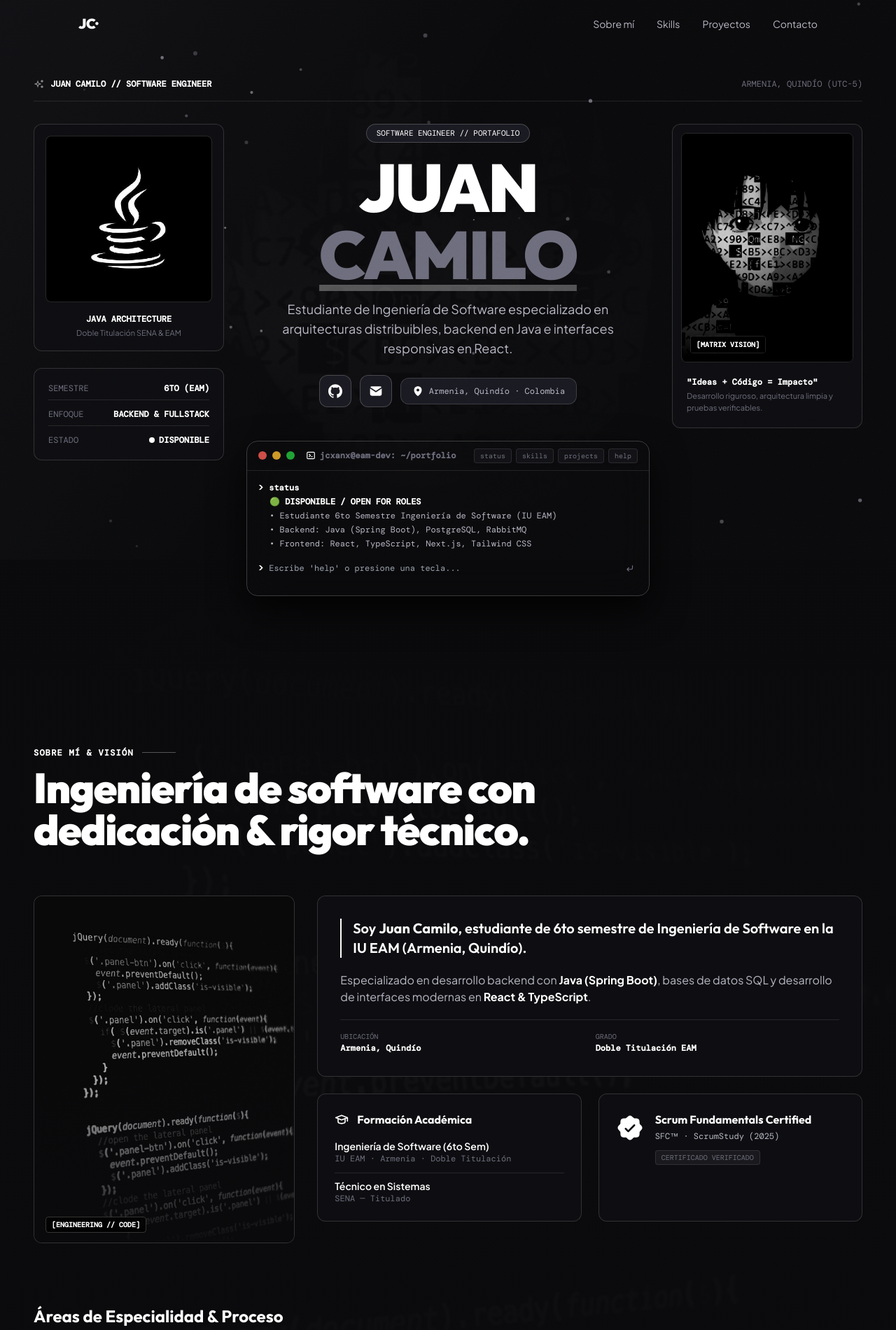
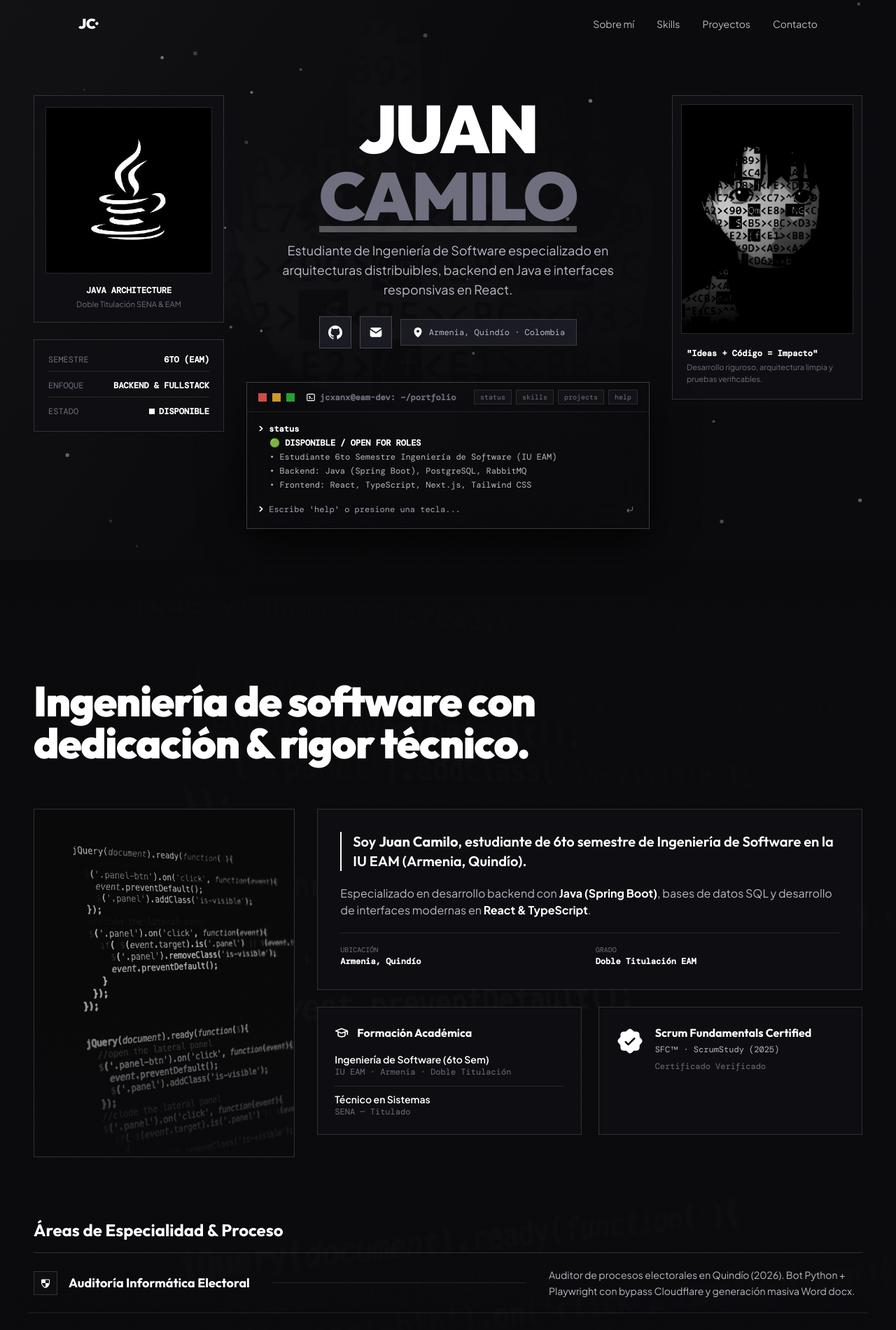
Before and after one commit to JXANX/PortafolioJXANX, a Next.js app: page / in a window 1280 px wide. Shown: the top 1901 px of the page at 70% size. Built offline with nearby package versions, Linux system fonts and the light colour scheme; a web font is replaced by a local one.

Commit message:
refactor: remove all section tags, apply sharp corners, fix scroll-to-top on page load

```diff
--- a/src/app/globals.css
+++ b/src/app/globals.css
@@ -42,7 +42,7 @@ html.lenis, html.lenis body { height: auto; }
 /* Custom Scrollbar */
 ::-webkit-scrollbar { width: 5px; }
 ::-webkit-scrollbar-track { background: #0A0A0C; }
-::-webkit-scrollbar-thumb { background: #262630; border-radius: 3px; }
+::-webkit-scrollbar-thumb { background: #262630; border-radius: 0px; }
 ::-webkit-scrollbar-thumb:hover { background: #FFFFFF; }
 
 /* Custom cursor desktop */
@@ -57,7 +57,7 @@ html.lenis, html.lenis body { height: auto; }
 .ghibli-glass {
   background: #0E0E12;
   border: 1px solid rgba(255, 255, 255, 0.15);
-  border-radius: 12px;
+  border-radius: 0px;
   box-shadow: none !important;
   transform: none !important;
   transition: border-color 0.25s ease, background-color 0.25s ease;
@@ -73,7 +73,7 @@ html.lenis, html.lenis body { height: auto; }
 .ghibli-glass-light {
   background: #14141A;
   border: 1px solid rgba(255, 255, 255, 0.12);
-  border-radius: 10px;
+  border-radius: 0px;
   box-shadow: none !important;
 }
 
--- a/src/components/about-section.tsx
+++ b/src/components/about-section.tsx
@@ -34,10 +34,6 @@ export function AboutSection() {
       <div className="relative z-10 max-w-7xl mx-auto space-y-16">
         {/* Section Header */}
         <div>
-          <div className="flex items-center gap-3 font-mono text-xs text-white uppercase tracking-widest mb-3 font-semibold">
-            <span>SOBRE MÍ &amp; VISIÓN</span>
-            <span className="h-px w-12 bg-white/30" />
-          </div>
           <h2 className="font-display text-4xl sm:text-6xl font-black text-white max-w-3xl tracking-tight leading-[1.08]">
             Ingeniería de software con dedicación &amp; rigor técnico.
           </h2>
@@ -48,7 +44,7 @@ export function AboutSection() {
 
           {/* Left: About Image (Flat Abstract Frame) */}
           <div className="lg:col-span-4">
-            <div className="relative aspect-[3/4] w-full rounded-xl overflow-hidden border border-white/15 bg-[#0E0E12]">
+            <div className="relative aspect-[3/4] w-full rounded-none overflow-hidden border border-white/15 bg-[#0E0E12]">
               <Image
                 src="/mono-about.png"
                 alt="Engineering workspace"
@@ -56,18 +52,13 @@ export function AboutSection() {
                 className="object-cover grayscale contrast-125 opacity-70"
               />
               <div className="absolute inset-0 bg-gradient-to-t from-[#0A0A0C] via-transparent to-transparent" />
-              <div className="absolute bottom-4 left-4 right-4">
-                <span className="font-mono text-[10px] text-white font-bold bg-black/80 px-2 py-1 rounded border border-white/20">
-                  [ENGINEERING // CODE]
-                </span>
-              </div>
             </div>
           </div>
 
           {/* Right: Bio + Education Flat Cards */}
           <div className="lg:col-span-8 space-y-6">
             {/* Bio Card */}
-            <div className="rounded-xl border border-white/15 bg-[#0E0E12] p-8 space-y-5">
+            <div className="rounded-none border border-white/15 bg-[#0E0E12] p-8 space-y-5">
               <p className="text-lg md:text-xl font-display font-semibold text-white leading-relaxed border-l-2 border-white pl-4">
                 Soy <span className="text-white font-bold">Juan Camilo</span>, estudiante de 6to semestre de Ingeniería de Software en la IU EAM (Armenia, Quindío).
               </p>
@@ -90,7 +81,7 @@ export function AboutSection() {
 
             {/* Education + Cert Row (Side by Side Flat) */}
             <div className="grid grid-cols-1 sm:grid-cols-2 gap-6">
-              <div className="rounded-xl border border-white/15 bg-[#0E0E12] p-6 space-y-4">
+              <div className="rounded-none border border-white/15 bg-[#0E0E12] p-6 space-y-4">
                 <div className="flex items-center gap-3 text-white">
                   <TbSchool className="h-5 w-5" />
                   <h3 className="font-display font-bold text-white text-base">
@@ -109,14 +100,14 @@ export function AboutSection() {
                 </div>
               </div>
 
-              <div className="rounded-xl border border-white/15 bg-[#0E0E12] p-6 flex items-start gap-4">
+              <div className="rounded-none border border-white/15 bg-[#0E0E12] p-6 flex items-start gap-4">
                 <PiSealCheckFill className="h-10 w-10 text-white shrink-0 mt-1" />
                 <div>
                   <h4 className="font-display font-bold text-white text-base mb-1">Scrum Fundamentals Certified</h4>
                   <p className="text-xs text-text-secondary font-mono">SFC™ · ScrumStudy (2025)</p>
-                  <span className="inline-block mt-3 text-[10px] font-mono text-text-muted bg-white/5 border border-white/10 px-2 py-0.5 rounded">
-                    CERTIFICADO VERIFICADO
-                  </span>
+                  <p className="mt-2 text-xs font-mono text-text-muted">
+                    Certificado Verificado
+                  </p>
                 </div>
               </div>
             </div>
@@ -137,7 +128,7 @@ export function AboutSection() {
                 className="flex flex-col md:flex-row md:items-center justify-between gap-4 py-5 border-b border-white/10 group hover:bg-white/[0.03] transition-all px-2 -mx-2"
               >
                 <div className="flex items-center gap-4 min-w-[280px]">
-                  <div className="p-2 rounded-lg border border-white/15 bg-[#0E0E12]">
+                  <div className="p-2 rounded-none border border-white/15 bg-[#0E0E12]">
                     <Icon className="h-4 w-4 text-white" />
                   </div>
                   <h4 className="font-display font-bold text-lg text-white group-hover:underline underline-offset-4 transition-all">
--- a/src/components/hero-section.tsx
+++ b/src/components/hero-section.tsx
@@ -18,27 +18,18 @@ export function HeroSection() {
       <ParticleSunbeams />
 
       <div className="relative z-10 max-w-7xl mx-auto w-full">
-        {/* Top Tag Bar */}
-        <div className="flex items-center justify-between mb-8 pb-4 border-b border-white/10 text-xs font-mono text-text-muted">
-          <span className="flex items-center gap-2 text-white font-bold">
-            <TbSparkles className="h-4 w-4 animate-pulse text-white" />
-            JUAN CAMILO // SOFTWARE ENGINEER
-          </span>
-          <span>ARMENIA, QUINDÍO (UTC-5)</span>
-        </div>
-
         {/* Flat Asymmetric 3-Column Grid Wireframe */}
-        <div className="grid grid-cols-1 lg:grid-cols-12 gap-8 items-start">
+        <div className="grid grid-cols-1 lg:grid-cols-12 gap-8 items-start pt-6">
 
           {/* Left Lateral Column: Vertical Flat Avatar & Technical Badges */}
           <div className="lg:col-span-3 space-y-6 order-2 lg:order-1">
             <div
-              className="ghibli-glass p-4 rounded-xl border border-white/15 bg-[#0E0E12] flex flex-col items-center text-center group cursor-pointer hover:border-white/40 transition-all duration-300"
+              className="ghibli-glass p-4 rounded-none border border-white/15 bg-[#0E0E12] flex flex-col items-center text-center group cursor-pointer hover:border-white/40 transition-all duration-300"
               onMouseEnter={() => setLogoHovered(true)}
               onMouseLeave={() => setLogoHovered(false)}
             >
               {/* Java Avatar Container */}
-              <div className="relative aspect-square w-full rounded-lg overflow-hidden border border-white/15 bg-black p-4 mb-4">
+              <div className="relative aspect-square w-full rounded-none overflow-hidden border border-white/15 bg-black p-4 mb-4">
                 <Image
                   src="/mono-avatar.png"
                   alt="Java Icon Logo"
@@ -59,7 +50,7 @@ export function HeroSection() {
             </div>
 
             {/* Quick Metrics Flat Box */}
-            <div className="ghibli-glass p-5 rounded-xl border border-white/15 bg-[#0E0E12] space-y-3 font-mono text-xs">
+            <div className="ghibli-glass p-5 rounded-none border border-white/15 bg-[#0E0E12] space-y-3 font-mono text-xs">
               <div className="flex justify-between items-center pb-2 border-b border-white/10">
                 <span className="text-text-muted">SEMESTRE</span>
                 <span className="text-white font-bold">6TO (EAM)</span>
@@ -71,7 +62,7 @@ export function HeroSection() {
               <div className="flex justify-between items-center">
                 <span className="text-text-muted">ESTADO</span>
                 <span className="text-white font-bold flex items-center gap-1.5">
-                  <span className="h-2 w-2 rounded-full bg-white" />
+                  <span className="h-2 w-2 rounded-none bg-white" />
                   DISPONIBLE
                 </span>
               </div>
@@ -80,10 +71,6 @@ export function HeroSection() {
 
           {/* Center Column: Giant Editorial Title & Interactive Console */}
           <div className="lg:col-span-6 flex flex-col items-center text-center order-1 lg:order-2">
-            <div className="inline-flex items-center gap-2 px-3.5 py-1 rounded-full border border-white/20 bg-bg-surface text-[11px] font-mono text-white mb-4">
-              <span>SOFTWARE ENGINEER // PORTAFOLIO</span>
-            </div>
-
             <h1 className="font-display text-5xl sm:text-7xl md:text-8xl font-black tracking-tight text-white mb-4 leading-[0.98] uppercase">
               Juan <span className="text-text-muted underline decoration-white/30 underline-offset-8">Camilo</span>
             </h1>
@@ -92,13 +79,13 @@ export function HeroSection() {
               Estudiante de Ingeniería de Software especializado en arquitecturas distribuibles, backend en Java e interfaces responsivas en React.
             </p>
 
-            {/* Social Pill Buttons */}
+            {/* Social Buttons */}
             <div className="flex flex-wrap justify-center items-center gap-3 text-text-secondary mb-6">
               <a
                 href="https://github.com/JXANX"
                 target="_blank"
                 rel="noopener noreferrer"
-                className="p-3 rounded-xl border border-white/20 bg-bg-surface text-white hover:bg-white hover:text-black transition-all duration-300"
+                className="p-3 rounded-none border border-white/20 bg-bg-surface text-white hover:bg-white hover:text-black transition-all duration-300"
                 aria-label="GitHub"
               >
                 <SiGithub className="h-5 w-5" />
@@ -106,13 +93,13 @@ export function HeroSection() {
 
               <a
                 href="mailto:castanedaloperaj@gmail.com"
-                className="p-3 rounded-xl border border-white/20 bg-bg-surface text-white hover:bg-white hover:text-black transition-all duration-300"
+                className="p-3 rounded-none border border-white/20 bg-bg-surface text-white hover:bg-white hover:text-black transition-all duration-300"
                 aria-label="Email"
               >
                 <TbMailFilled className="h-5 w-5" />
               </a>
 
-              <div className="flex items-center gap-2 px-4 py-2.5 rounded-xl border border-white/15 bg-bg-surface text-xs font-mono text-text-secondary">
+              <div className="flex items-center gap-2 px-4 py-2.5 rounded-none border border-white/15 bg-bg-surface text-xs font-mono text-text-secondary">
                 <PiMapPinFill className="h-4 w-4 text-white" />
                 <span>Armenia, Quindío · Colombia</span>
               </div>
@@ -124,8 +111,8 @@ export function HeroSection() {
 
           {/* Right Lateral Column: Abstract Frame */}
           <div className="lg:col-span-3 space-y-6 order-3">
-            <div className="ghibli-glass p-3 rounded-xl border border-white/15 bg-[#0E0E12] space-y-3 group hover:border-white/40 transition-all duration-300">
-              <div className="relative aspect-[3/4] w-full rounded-lg overflow-hidden grayscale contrast-125 border border-white/10">
+            <div className="ghibli-glass p-3 rounded-none border border-white/15 bg-[#0E0E12] space-y-3 group hover:border-white/40 transition-all duration-300">
+              <div className="relative aspect-[3/4] w-full rounded-none overflow-hidden grayscale contrast-125 border border-white/10">
                 <Image
                   src="/mono-hero.png"
                   alt="Cyberpunk Matrix Girl"
@@ -134,9 +121,6 @@ export function HeroSection() {
                   className="object-cover"
                 />
                 <div className="absolute inset-0 bg-gradient-to-t from-black/80 via-transparent to-transparent" />
-                <span className="absolute bottom-3 left-3 font-mono text-[10px] text-white font-bold bg-black/80 px-2 py-1 rounded border border-white/20">
-                  [MATRIX VISION]
-                </span>
               </div>
 
               <div className="p-2 space-y-1 text-left">
--- a/src/components/interactive-terminal.tsx
+++ b/src/components/interactive-terminal.tsx
@@ -31,7 +31,8 @@ export function InteractiveTerminal() {
   ]);
 
   const inputRef = useRef<HTMLInputElement>(null);
-  const bottomRef = useRef<HTMLDivElement>(null);
+  const scrollContainerRef = useRef<HTMLDivElement>(null);
+  const isInitialMount = useRef(true);
 
   const handleCommand = (cmdStr: string) => {
     const cleanCmd = cmdStr.trim().toLowerCase();
@@ -60,13 +61,9 @@ export function InteractiveTerminal() {
         break;
       case 'skills':
         response = (
-          <div className="flex flex-wrap gap-2 text-xs font-mono pt-1">
-            {['Java / Spring Boot', 'APIs RESTful', 'PostgreSQL', 'Docker', 'RabbitMQ', 'React / TypeScript', 'Python / Playwright'].map((s) => (
-              <span key={s} className="px-2 py-0.5 rounded bg-white/10 border border-white/30 text-white font-bold">
-                {s}
-              </span>
-            ))}
-          </div>
+          <p className="text-xs font-mono text-text-secondary tracking-wide pt-1">
+            {['Java / Spring Boot', 'APIs RESTful', 'PostgreSQL', 'Docker', 'RabbitMQ', 'React / TypeScript', 'Python / Playwright'].join(' · ')}
+          </p>
         );
         break;
       case 'projects':
@@ -105,17 +102,25 @@ export function InteractiveTerminal() {
   };
 
   useEffect(() => {
-    bottomRef.current?.scrollIntoView({ behavior: 'smooth' });
+    // Skip auto-scroll on initial mount to prevent page from jumping down
+    if (isInitialMount.current) {
+      isInitialMount.current = false;
+      return;
+    }
+    // Scroll only the internal terminal container, not the page
+    if (scrollContainerRef.current) {
+      scrollContainerRef.current.scrollTop = scrollContainerRef.current.scrollHeight;
+    }
   }, [history]);
 
   return (
-    <div className="w-full max-w-2xl rounded-2xl border border-white/20 bg-bg-elevated/90 shadow-[0_20px_50px_rgba(0,0,0,0.8)] backdrop-blur-xl overflow-hidden font-mono text-left my-6 transition-all duration-300 hover:border-white/40">
+    <div className="w-full max-w-2xl rounded-none border border-white/20 bg-bg-elevated/90 shadow-[0_20px_50px_rgba(0,0,0,0.8)] backdrop-blur-xl overflow-hidden font-mono text-left my-6 transition-all duration-300 hover:border-white/40">
       {/* Header bar */}
       <div className="flex items-center justify-between px-4 py-2.5 bg-bg-surface/80 border-b border-white/10 select-none">
         <div className="flex items-center gap-2">
-          <div className="h-3 w-3 rounded-full bg-[#FF5F56]/80" />
-          <div className="h-3 w-3 rounded-full bg-[#FFBD2E]/80" />
-          <div className="h-3 w-3 rounded-full bg-[#27C93F]/80" />
+          <div className="h-3 w-3 rounded-none bg-[#FF5F56]/80" />
+          <div className="h-3 w-3 rounded-none bg-[#FFBD2E]/80" />
+          <div className="h-3 w-3 rounded-none bg-[#27C93F]/80" />
           <span className="ml-2 text-xs text-text-muted font-bold flex items-center gap-1.5">
             <TbTerminal2 className="h-3.5 w-3.5 text-white" />
             jcxanx@eam-dev: ~/portfolio
@@ -128,7 +133,7 @@ export function InteractiveTerminal() {
             <button
               key={cmd}
               onClick={() => handleCommand(cmd)}
-              className="text-[10px] px-2 py-0.5 rounded bg-bg-elevated text-text-muted hover:text-white hover:bg-white/10 border border-white/10 transition-colors"
+              className="text-[10px] px-2 py-0.5 rounded-none bg-bg-elevated text-text-muted hover:text-white hover:bg-white/10 border border-white/10 transition-colors"
             >
               {cmd}
             </button>
@@ -137,7 +142,7 @@ export function InteractiveTerminal() {
       </div>
 
       {/* Terminal Body */}
-      <div className="p-4 space-y-3 max-h-64 overflow-y-auto custom-scrollbar text-xs">
+      <div ref={scrollContainerRef} className="p-4 space-y-3 max-h-64 overflow-y-auto custom-scrollbar text-xs">
         {history.map((item, idx) => (
           <div key={idx} className="space-y-1">
             <div className="flex items-center gap-2 text-text-muted">
@@ -173,7 +178,6 @@ export function InteractiveTerminal() {
             <TbCornerDownLeft className="h-3.5 w-3.5" />
           </button>
         </form>
-        <div ref={bottomRef} />
       </div>
     </div>
   );
--- a/src/components/navbar.tsx
+++ b/src/components/navbar.tsx
@@ -61,7 +61,7 @@ export function Navbar() {
 
       {/* Mobile Menu */}
       {mobileOpen && (
-        <div className="md:hidden absolute top-full left-0 right-0 ghibli-glass mx-4 mt-2 p-6 rounded-2xl space-y-4">
+        <div className="md:hidden absolute top-full left-0 right-0 ghibli-glass mx-4 mt-2 p-6 rounded-none space-y-4">
           {links.map((link) => (
             <Link
               key={link.href}
--- a/src/components/smooth-scroll.tsx
+++ b/src/components/smooth-scroll.tsx
@@ -21,6 +21,10 @@ export function SmoothScroll({ children }: { children: React.ReactNode }) {
       touchMultiplier: 2,
     });
 
+    // Force scroll to top on page load
+    window.scrollTo(0, 0);
+    lenis.scrollTo(0, { immediate: true });
+
     function updateLenis(time: number) {
       lenis.raf(time * 1000);
     }
```
Also changed, not shown: src/components/contact-section.tsx (+8 -14 lines), src/components/project-drawer.tsx (+12 -23 lines), src/components/projects-section.tsx (+7 -23 lines), src/components/skills-section.tsx (+8 -24 lines).
